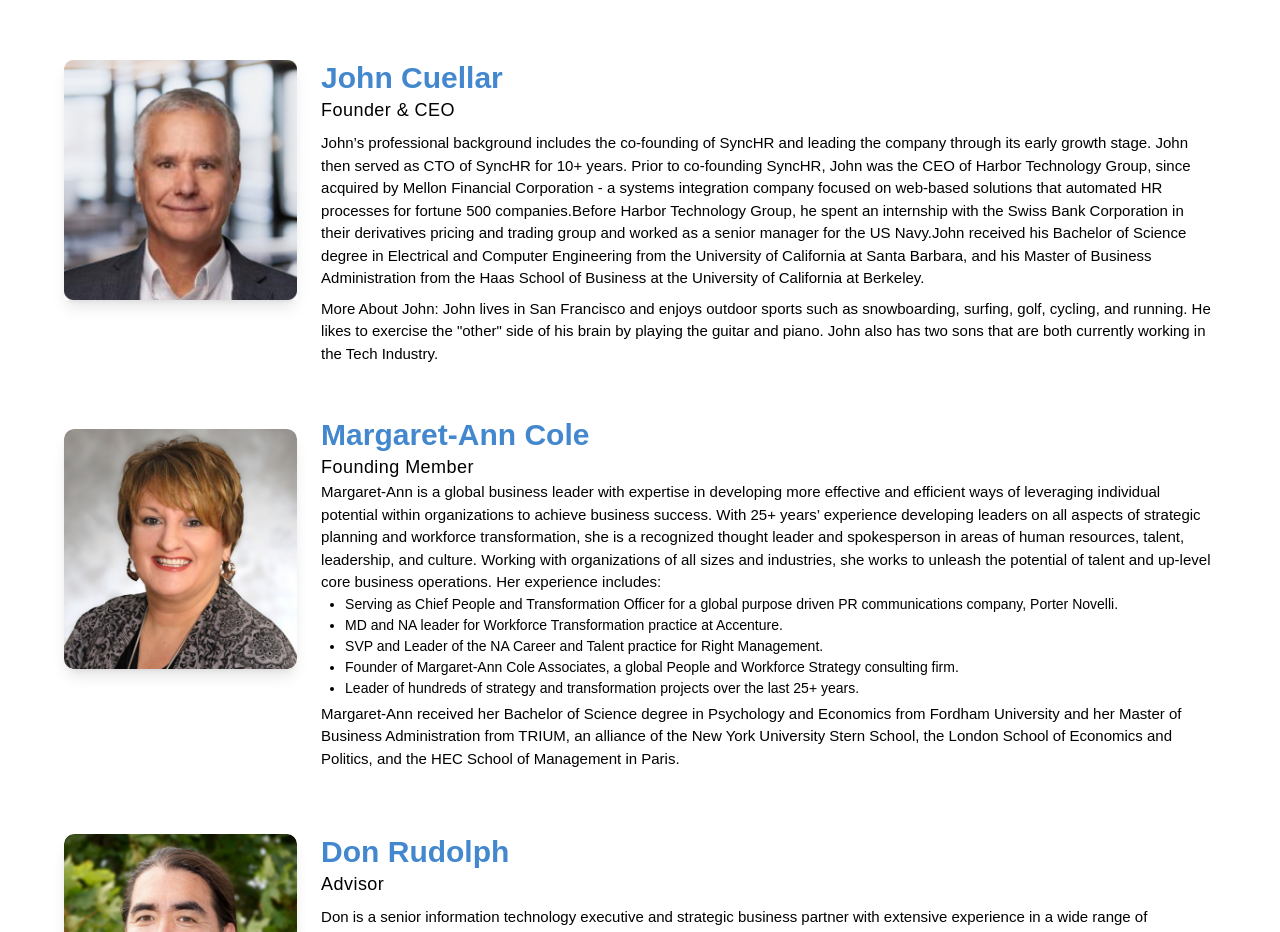
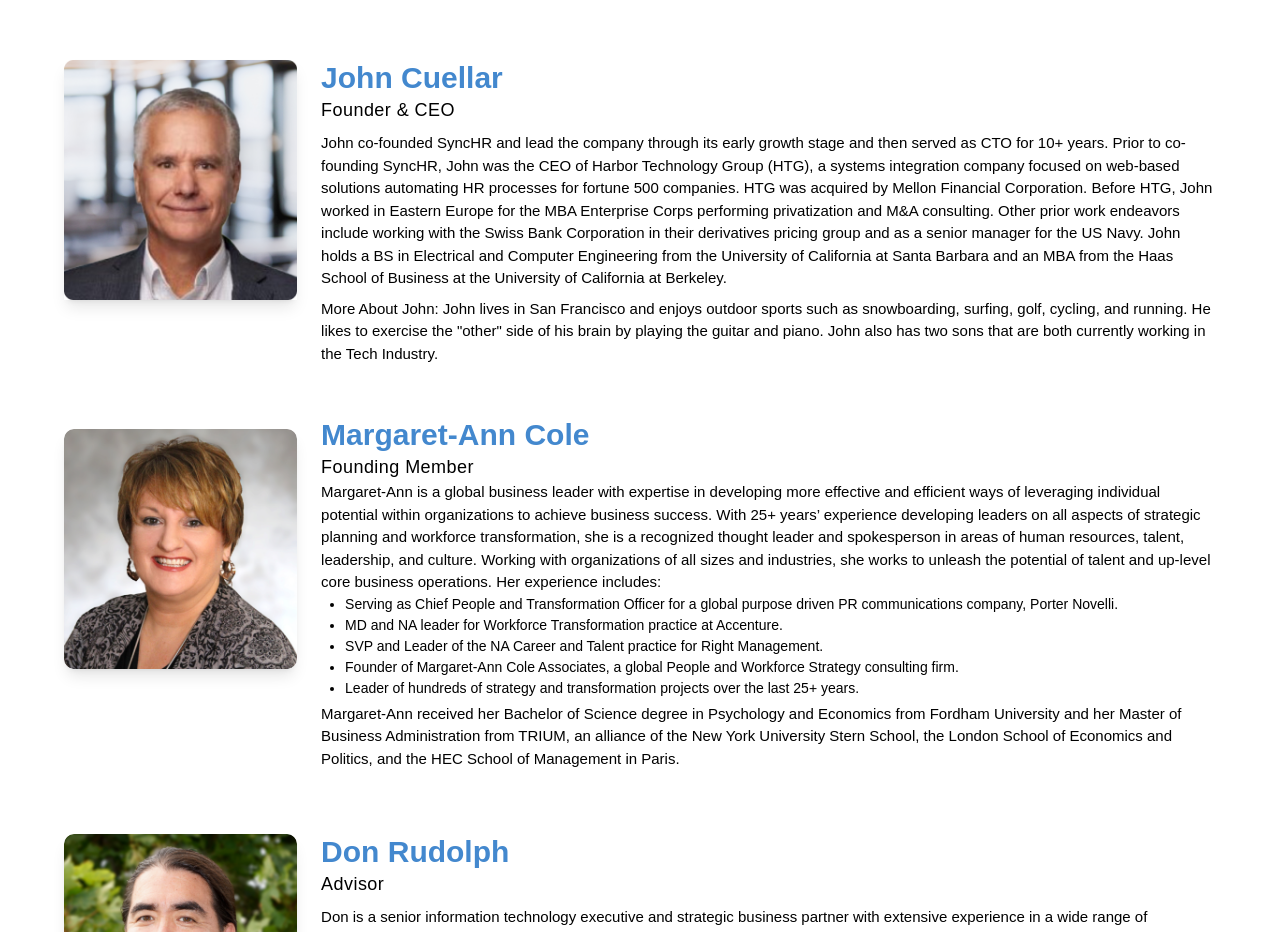
Before and after one commit to SalesBox-EM/cascade, a React (Create React App) app: page /Leadership in a window 1280 px wide. Shown: the part 1060-1992 px from the top of the page. Built offline with nearby package versions, Linux system fonts and the light colour scheme.

Commit message:
Update OurTeam.jsx
update to Cuellar profile text

```diff
--- a/src/Components/Pages/OurTeam.jsx
+++ b/src/Components/Pages/OurTeam.jsx
@@ -47,7 +47,7 @@ const OurTeam = () => {
                                 </h3>
                             </div>
                             <p className='text-[15px]'>
-                                John’s professional background includes the co-founding of SyncHR and leading the company through its early growth stage. John then served as CTO of SyncHR for 10+ years. Prior to co-founding SyncHR, John was the CEO of Harbor Technology Group, since acquired by Mellon Financial Corporation - a systems integration company focused on web-based solutions that automated HR processes for fortune 500 companies.Before Harbor Technology Group, he spent an internship with the Swiss Bank Corporation in their derivatives pricing and trading group and worked as a senior manager for the US Navy.John received  his Bachelor of Science degree in Electrical and Computer Engineering from the University of California at Santa Barbara, and his Master of Business Administration from the Haas School of Business at the University of California at Berkeley.
+                                John co-founded SyncHR and lead the company through its early growth stage and then served as CTO for 10+ years. Prior to co-founding SyncHR, John was the CEO of Harbor Technology Group (HTG), a systems integration company focused on web-based solutions automating HR processes for fortune 500 companies. HTG was acquired by Mellon Financial Corporation.  Before HTG, John worked in Eastern Europe for the MBA Enterprise Corps performing privatization and M&A consulting. Other prior work endeavors include working with the Swiss Bank Corporation in their derivatives pricing group and as a senior manager for the US Navy.  John holds a BS in Electrical and Computer Engineering from the University of California at Santa Barbara and an MBA from the Haas School of Business at the University of California at Berkeley.
                             </p>
                             <p className='text-[15px]'>
                                 More About John:
```
